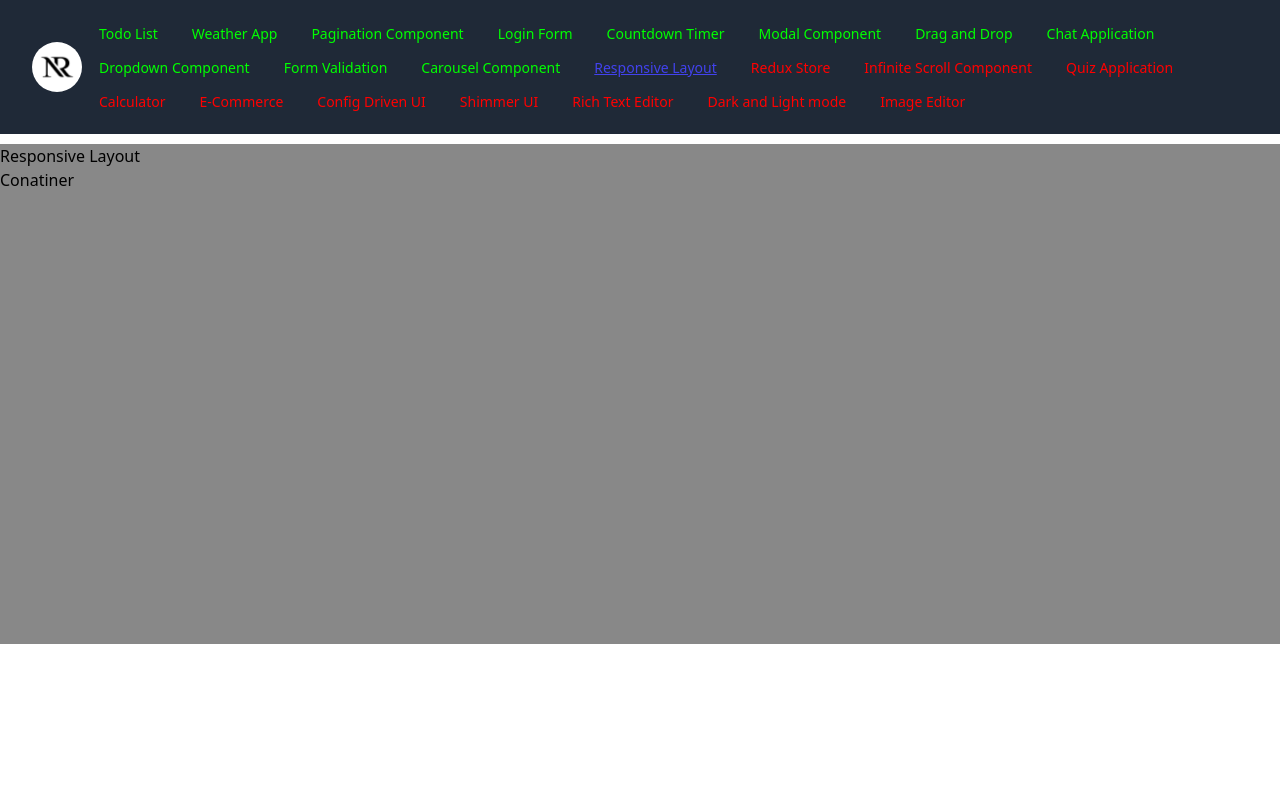
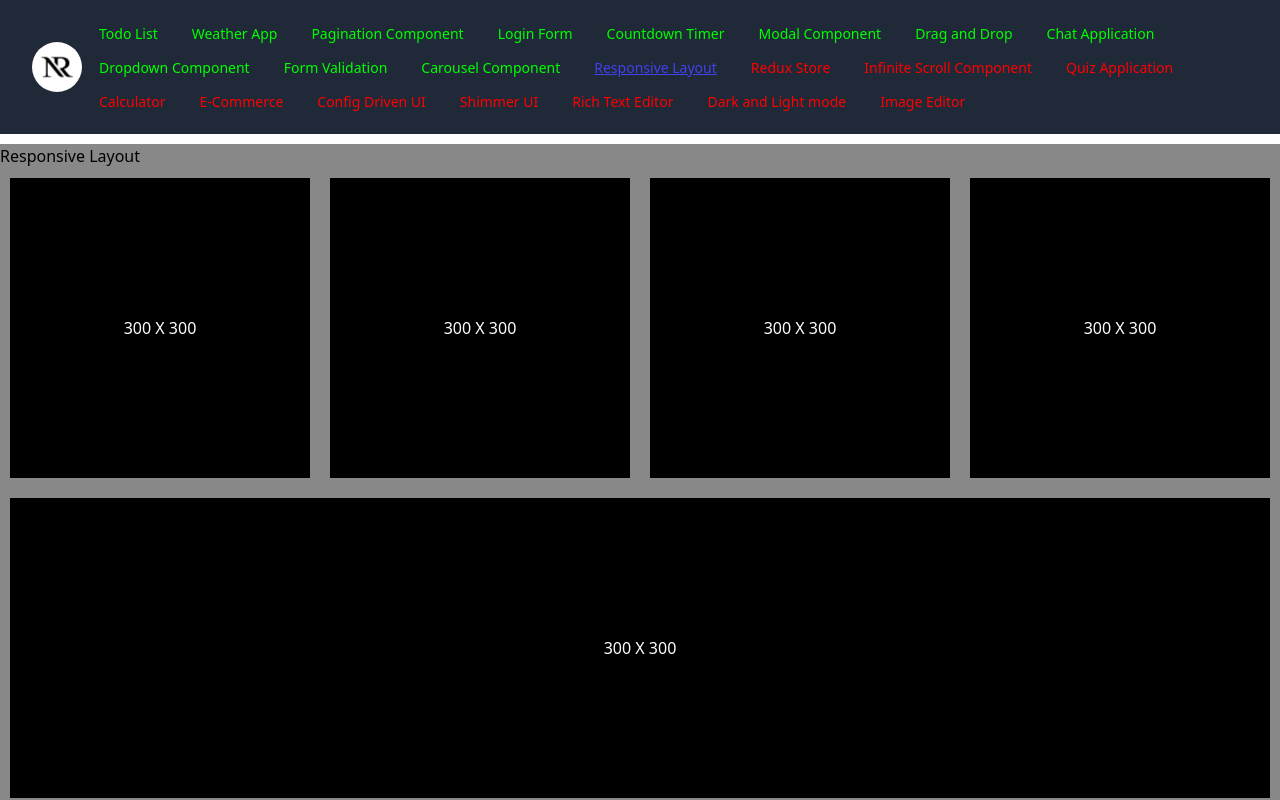
Before and after one commit to nareshb7/react-projects, a React app: page /responsiveLayout in a window 1280 px wide. Shown: the top 800 px of the page. Built offline with nearby package versions, Linux system fonts and the light colour scheme.

Commit message:
12. implemented two layouts

```diff
--- /dev/null
+++ b/src/projects/responsiveLayout/components/Card.tsx
@@ -0,0 +1,17 @@
+import React from "react";
+import { CardProps } from "../types";
+
+const Card = ({
+  width,
+  height,
+  backgroundColor = "#000",
+  children,
+}: CardProps) => {
+  return (
+    <div className="card" style={{ width, height, backgroundColor }}>
+      {children}
+    </div>
+  );
+};
+
+export default Card;
--- a/src/projects/responsiveLayout/components/Conatiner.tsx
+++ b/src/projects/responsiveLayout/components/Conatiner.tsx
@@ -1,9 +1,21 @@
-import React from 'react'
+import React from "react";
+import { useWindowSize } from "./hooks";
+import Card from "./Card";
+import { ContainerProps } from "../types";
 
-const Conatiner = () => {
+const Conatiner = ({ width, height }: ContainerProps) => {
+  const { width: screenWidth } = useWindowSize();
   return (
-    <div>Conatiner</div>
-  )
-}
+    <div className="container">
+      {Array(5)
+        .fill(1)
+        .map((_, i) => (
+          <Card key={i} width={width} height={height}>
+            {width} X {height}
+          </Card>
+        ))}
+    </div>
+  );
+};
 
-export default Conatiner
+export default Conatiner;
--- /dev/null
+++ b/src/projects/responsiveLayout/components/hooks.ts
@@ -0,0 +1,22 @@
+import { useEffect, useState } from "react";
+
+export const useWindowSize = () => {
+  const [windowSize, setWindowSize] = useState({
+    width: window.innerWidth,
+    height: window.innerHeight,
+  });
+  useEffect(() => {
+    const handleResize = () => {
+      setWindowSize({
+        width: window.innerWidth,
+        height: window.innerHeight,
+      });
+    };
+    window.addEventListener("resize", handleResize);
+    return () => {
+      window.removeEventListener("resize", handleResize);
+    };
+  }, []);
+
+  return windowSize;
+};
--- a/src/projects/responsiveLayout/index.tsx
+++ b/src/projects/responsiveLayout/index.tsx
@@ -6,7 +6,8 @@ const ResponsiveLayout = () => {
   return (
     <div className="responsive-layout-wrapper">
       <div className="header-title">Responsive Layout</div>
-      <Conatiner />
+      <Conatiner width={300} height={300} />
+      <Conatiner width={500} height={500} />
     </div>
   );
 };
--- a/src/projects/responsiveLayout/styles.scss
+++ b/src/projects/responsiveLayout/styles.scss
@@ -1,5 +1,20 @@
+@use "../../base";
+
 .responsive-layout-wrapper {
-    background-color: #888;
-    margin-block: 10px;
-    min-height: 500px;
+  background-color: base.$bg-color;
+  margin-block: 10px;
+  min-height: 500px;
+  .container {
+    display: flex;
+    flex-wrap: wrap;
+
+    .card {
+      display: flex;
+      flex: 1 1 auto;
+      justify-content: center;
+      align-items: center;
+      color: #fff;
+      margin: 10px;
+    }
+  }
 }
--- /dev/null
+++ b/src/projects/responsiveLayout/types.ts
@@ -0,0 +1,12 @@
+import { ReactNode } from "react";
+
+export interface CardProps {
+  width: number;
+  height: number;
+  backgroundColor?: string;
+  children?: ReactNode;
+}
+export interface ContainerProps {
+  width: number;
+  height: number;
+}
```
